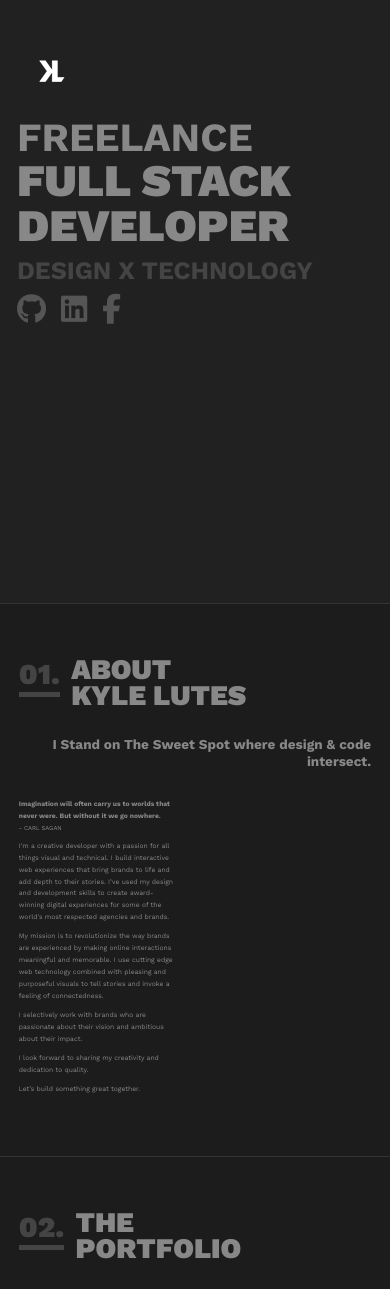
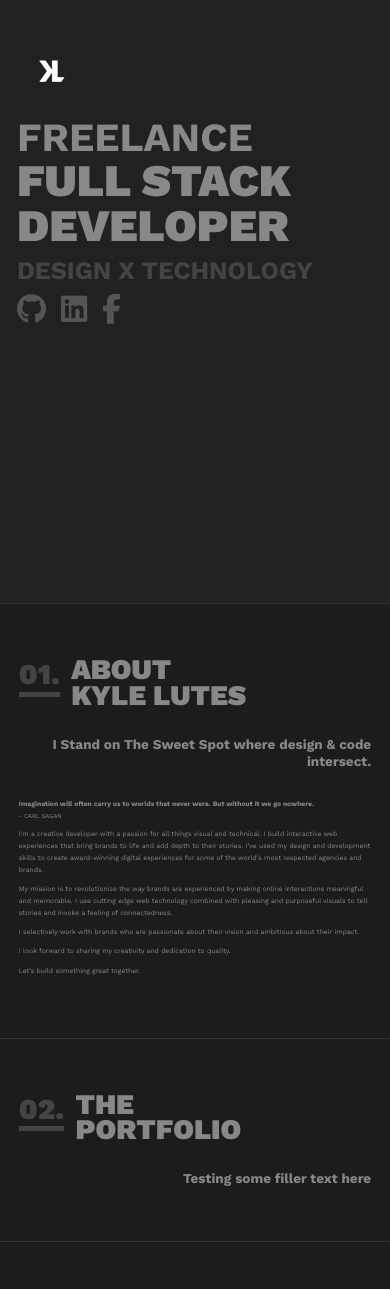
Before and after one commit to justlutes/portfolio-2.0, a React (Create React App) app: page / in a window 390 px wide. Shown: the part 249-1538 px from the top of the page. Built offline with nearby package versions, Linux system fonts and the light colour scheme.

Commit message:
mobile leftcolumn styles

```diff
--- a/src/molecules/InnerSection.js
+++ b/src/molecules/InnerSection.js
@@ -9,7 +9,9 @@ const InnerSection = ({ author, quote, contents }) => {
           <Bold>{quote}</Bold>
           <Author>- {author}</Author>
         </Paragraph>
-        {contents.map(content => <Paragraph>{content}</Paragraph>)}
+        {contents.map(content => (
+          <Paragraph key={content}>{content}</Paragraph>
+        ))}
       </LeftColumn>
     </Container>
   );
@@ -27,9 +29,10 @@ const Container = styled.div`
 
 const LeftColumn = styled.div`
   order: 2;
-  width: 45%;
+  width: 100%;
   @media all and (min-width: 50em) {
     order: 1;
+    width: 45%;
   }
 `;
 
```
